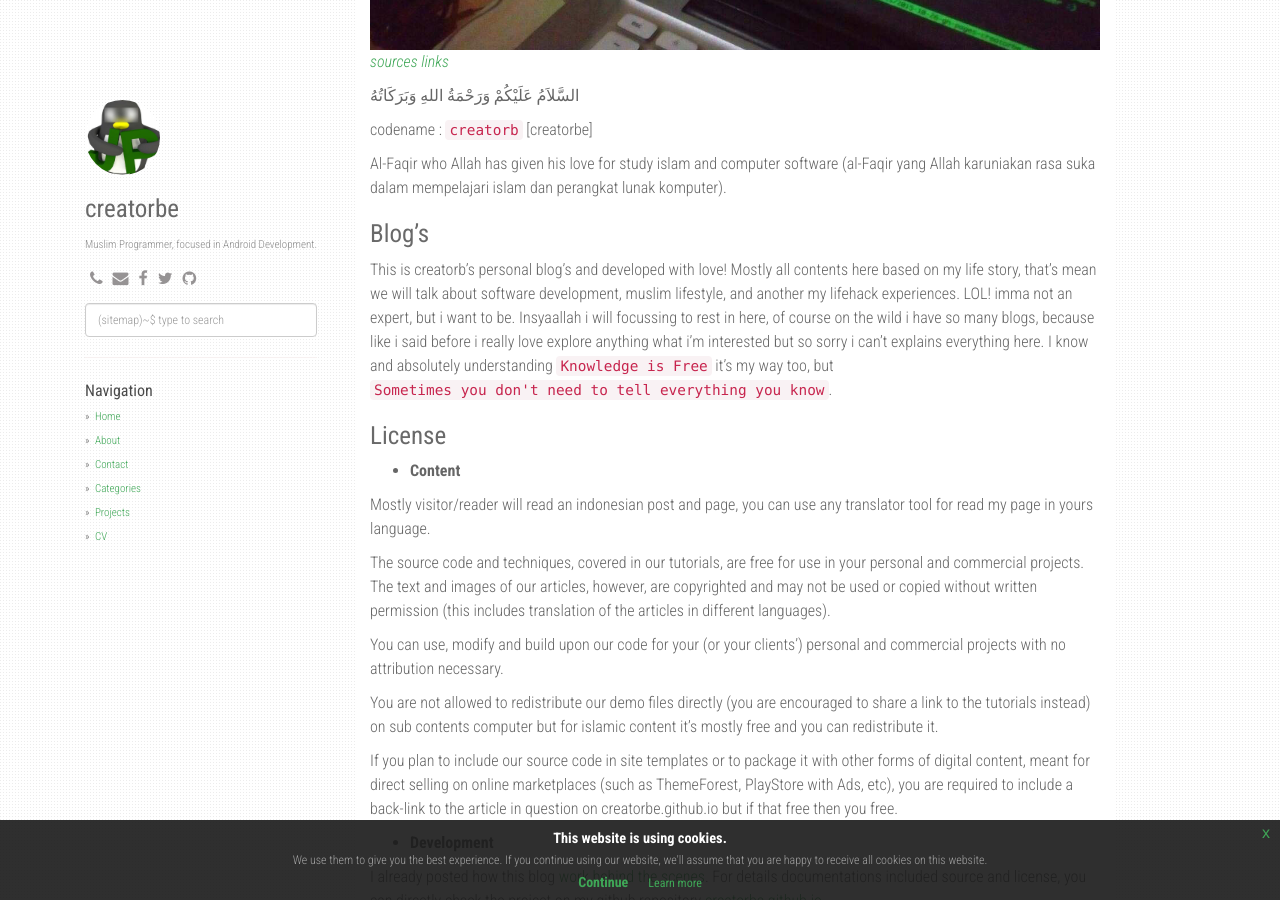
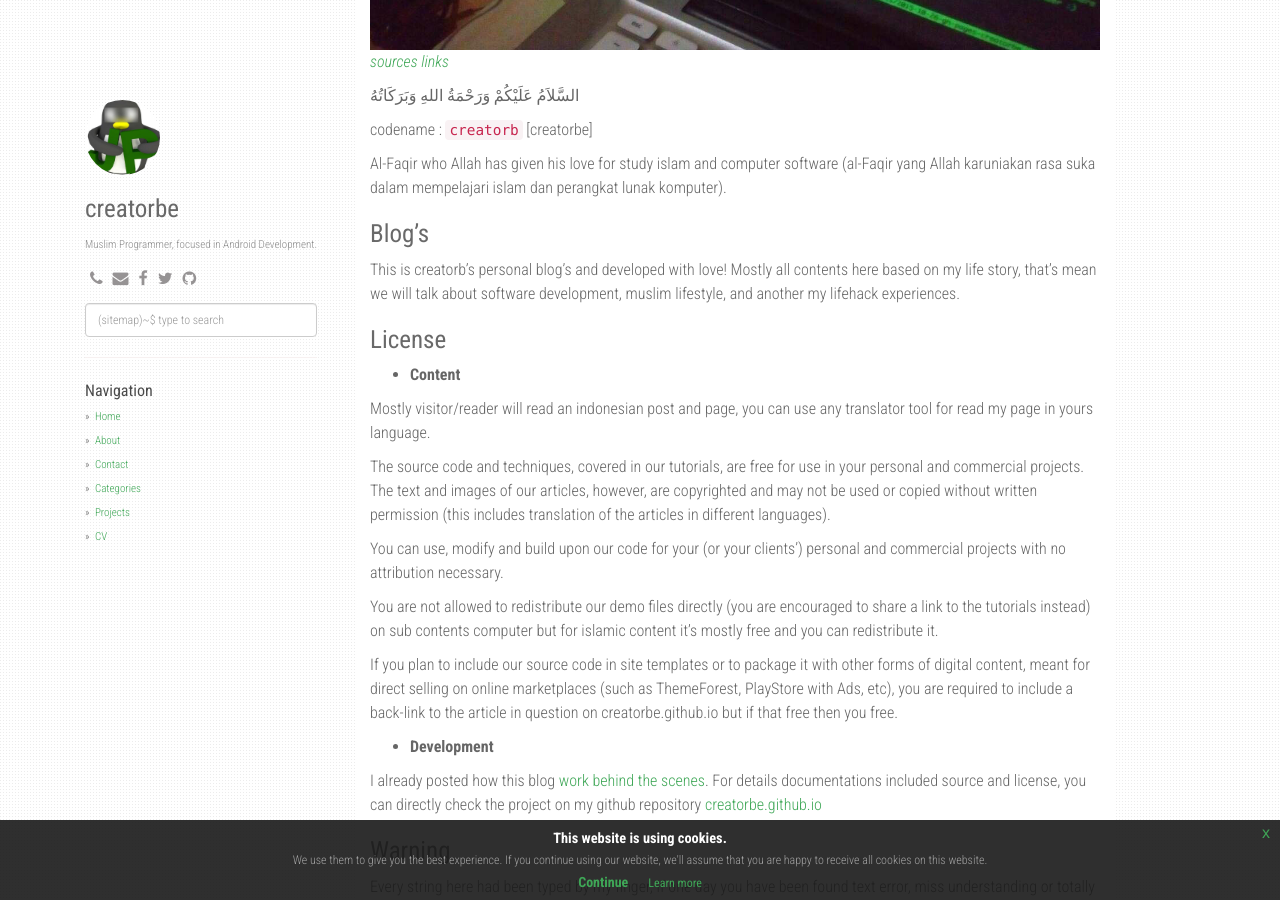
Before and after one commit to creatorbe/creatorbe.github.io, a Jekyll site: the page built from about.md, in a window 1280 px wide and 900 px high, scrolled down 450 px. Built offline with Jekyll 4.4.1, drawn with Linux system fonts in a browser that asks for light colours; nearby versions of some CDN libraries.

Commit message:
remove unused ujub 2
bismillah

```diff
--- a/about.md
+++ b/about.md
@@ -17,7 +17,7 @@ Al-Faqir who Allah has given his love for study islam and computer software (al-
 Blog's
 ======
 
-This is creatorb's personal blog's and developed with love! Mostly all contents here based on my life story, that's mean we will talk about software development, muslim lifestyle, and another my lifehack experiences. LOL! imma not an expert, but i want to be. Insyaallah i will focussing to rest in here, of course on the wild i have so many blogs, because like i said before i really love explore anything what i'm interested but so sorry i can't explains everything here. I know and absolutely understanding `Knowledge is Free` it's my way too, but `Sometimes you don't need to tell everything you know`.
+This is creatorb's personal blog's and developed with love! Mostly all contents here based on my life story, that's mean we will talk about software development, muslim lifestyle, and another my lifehack experiences.
 
 
 License
```
